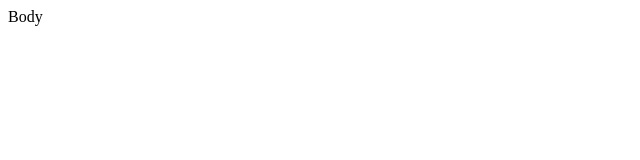
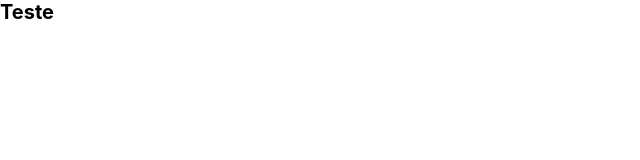
Before and after one commit to studiojms/advanced-store-client, a Next.js app: page / in a window 1280 px wide. Shown: the top 160 px of the page, without its empty margins (0-640 px from the left). Built offline with nearby package versions, Linux system fonts and the light colour scheme.

Commit message:
styled components configured next boilerplate working

```diff
--- a/package.json
+++ b/package.json
@@ -24,7 +24,8 @@
   "dependencies": {
     "next": "10.0.4",
     "react": "17.0.1",
-    "react-dom": "17.0.1"
+    "react-dom": "17.0.1",
+    "styled-components": "^5.2.1"
   },
   "devDependencies": {
     "@babel/preset-typescript": "^7.12.7",
@@ -33,8 +34,10 @@
     "@types/jest": "^26.0.19",
     "@types/node": "^14.14.16",
     "@types/react": "^17.0.0",
+    "@types/styled-components": "^5.1.7",
     "@typescript-eslint/eslint-plugin": "^4.11.1",
     "@typescript-eslint/parser": "^4.11.1",
+    "babel-plugin-styled-components": "^1.12.0",
     "eslint": "^7.16.0",
     "eslint-config-prettier": "^7.1.0",
     "eslint-plugin-prettier": "^3.3.0",
--- /dev/null
+++ b/src/pages/_app.tsx
@@ -0,0 +1,24 @@
+import { AppProps } from 'next/app';
+import Head from 'next/head';
+
+import GlobalStyles from 'styles/global';
+
+function App({ Component, pageProps }: AppProps) {
+  return (
+    <>
+      <Head>
+        <title>Advanced Store - Boilerplate</title>
+        <link rel="shortcut icon" href="" />
+        <link rel="apple-touch-icon" href="" />
+        <meta
+          name="description"
+          content="A simple project starter to work with typescript, react, nextjs and styled components"
+        />
+      </Head>
+      <GlobalStyles />
+      <Component {...pageProps} />
+    </>
+  );
+}
+
+export default App;
--- /dev/null
+++ b/src/pages/_document.tsx
@@ -0,0 +1,41 @@
+import Document, { DocumentContext, Head, Html, Main, NextScript } from 'next/document';
+import { ServerStyleSheet } from 'styled-components';
+
+export default class MyDocument extends Document {
+  static async getInitialProps(ctx: DocumentContext) {
+    const sheet = new ServerStyleSheet();
+    const originalRenderPage = ctx.renderPage;
+
+    try {
+      ctx.renderPage = () =>
+        originalRenderPage({
+          enhanceApp: App => props => sheet.collectStyles(<App {...props} />),
+        });
+
+      const initialProps = await Document.getInitialProps(ctx);
+      return {
+        ...initialProps,
+        styles: (
+          <>
+            {initialProps.styles}
+            {sheet.getStyleElement()}
+          </>
+        ),
+      };
+    } finally {
+      sheet.seal();
+    }
+  }
+
+  render() {
+    return (
+      <Html>
+        <Head />
+        <body>
+          <Main />
+          <NextScript />
+        </body>
+      </Html>
+    );
+  }
+}
--- a/src/pages/index.tsx
+++ b/src/pages/index.tsx
@@ -1,14 +1,5 @@
-import Head from 'next/head';
+import Main from 'Main';
 
 export default function Home() {
-  return (
-    <div>
-      <Head>
-        <title>Create Next App</title>
-        <link rel="icon" href="/favicon.ico" />
-      </Head>
-
-      <main>Body</main>
-    </div>
-  );
+  return <Main />;
 }
--- /dev/null
+++ b/src/styles/global.ts
@@ -0,0 +1,23 @@
+import { createGlobalStyle } from 'styled-components';
+
+const GlobalStyles = createGlobalStyle`
+  * {
+    margin: 0;
+    padding: 0;
+    box-sizing: border-box;
+  }
+
+  html {
+    font-size: 62.5%;
+  }
+
+  html, body, #__next {
+    height: 100%;
+  }
+
+  body {
+    font-family: -apple-system, BlinkMacSystemFont, 'Segoe UI', Roboto, Oxygen, Ubuntu, Cantarell, 'Open Sans', 'Helvetica Neue', sans-serif;
+  }
+`;
+
+export default GlobalStyles;
--- a/tsconfig.json
+++ b/tsconfig.json
@@ -1,5 +1,6 @@
 {
   "compilerOptions": {
+    "baseUrl": "src",
     "target": "es5",
     "lib": [
       "dom",
```
Also changed, not shown: .babelrc, 1 other file (tests, documents, lock files or other folders).
